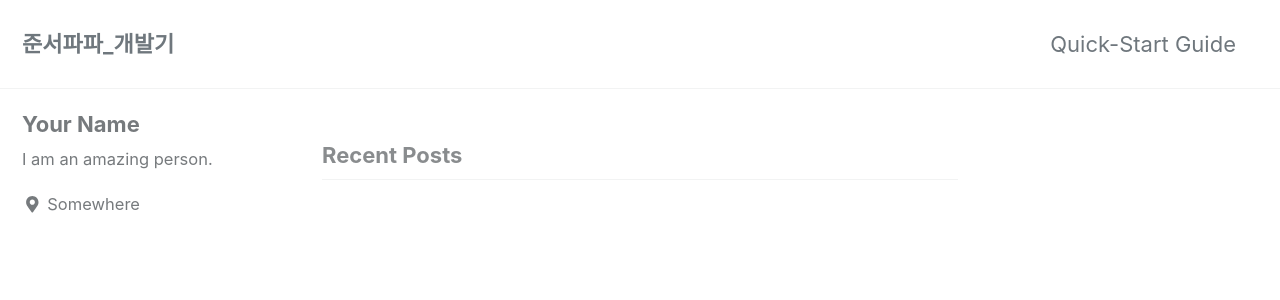
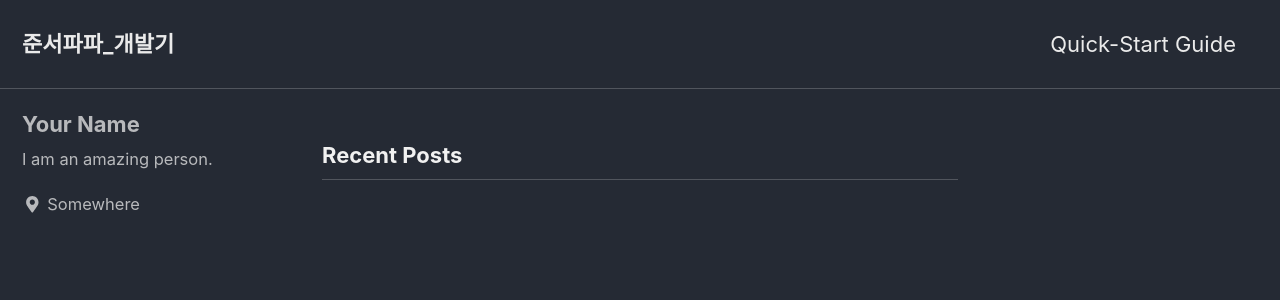
Before and after one commit to SylphChoi/SylphChoi.github.io, a Jekyll site: the page built from index.html, in a window 1280 px wide and 900 px high. Shown: the top 300 px of the window. Built offline with Jekyll 4.4.1, drawn with Linux system fonts in a browser that asks for light colours; cached includes are drawn as plain includes; nearby versions of some CDN libraries; the list of posts is cut into pages by our own code.

Commit message:
Update _config.yml

```diff
--- a/_config.yml
+++ b/_config.yml
@@ -12,10 +12,10 @@
 
 # theme                  : "minimal-mistakes-jekyll"
 # remote_theme           : "mmistakes/minimal-mistakes"
-minimal_mistakes_skin    : "default" # "air", "aqua", "contrast", "dark", "dirt", "neon", "mint", "plum", "sunrise"
+minimal_mistakes_skin    : "dark" # "air", "aqua", "contrast", "dark", "dirt", "neon", "mint", "plum", "sunrise"
 
 # Site Settings
-locale                   : "Kr"
+locale                   : "Kor"
 title                    : "준서파파_개발기"
 title_separator          : "-"
 name                     : "준서파파"
```
